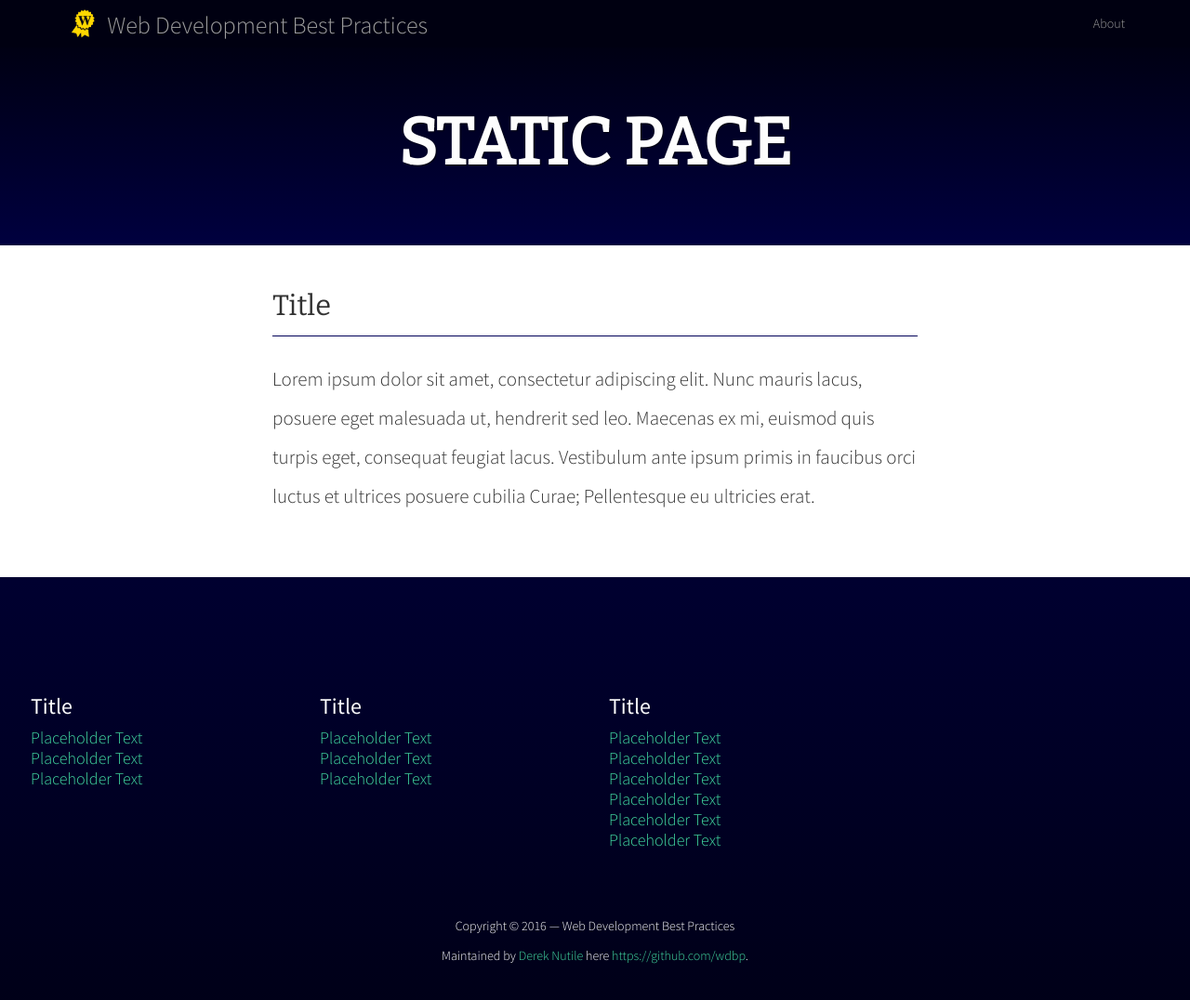
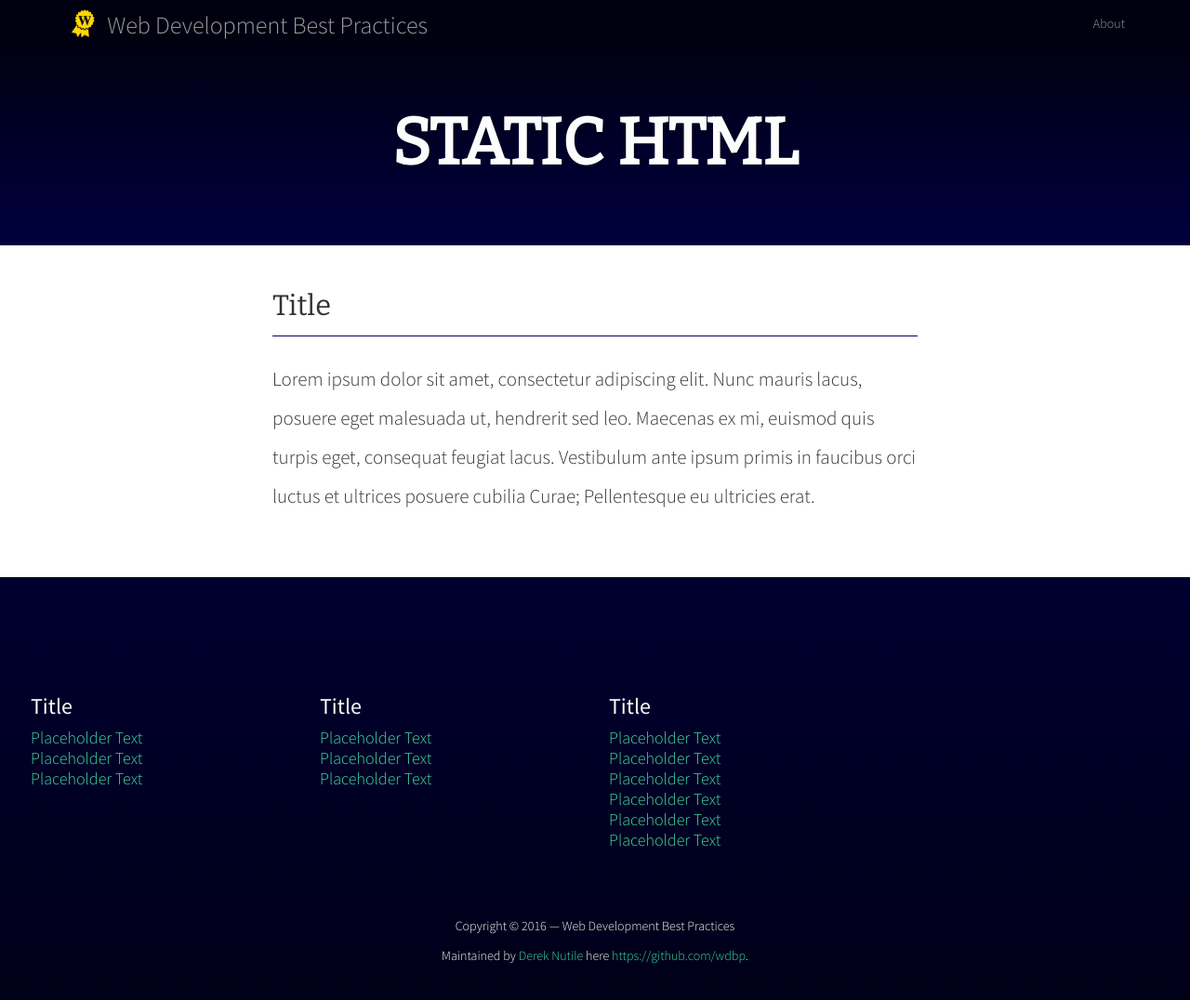
Before and after one commit to wdbp/wdbp.github.io, a Jekyll site: the page built from static/index.html, in a window 1280 px wide and 1213 px high. Shown: the top 1076 px of the window at 93% size. Built offline with Jekyll 4.4.1, drawn with Linux system fonts in a browser that asks for light colours.

Commit message:
edit/header - Removes the word Page from headers
Several pages had a header title that included the word Page at the
end.  This commit removes that word.

```diff
--- a/dvcs/index.html
+++ b/dvcs/index.html
@@ -2,7 +2,7 @@
 layout: default
 title: "Version Control"
 navbar: "dvcs"
-header: "Version Control Page"
+header: "Version Control"
 ---
 
 <section id="dvcs">
--- a/javascript/index.html
+++ b/javascript/index.html
@@ -2,7 +2,7 @@
 layout: default
 title: "Javascript"
 navbar: "javascript"
-header: "Javascript Page"
+header: "Javascript"
 ---
 
 <section id="javascript">
--- a/operations/index.html
+++ b/operations/index.html
@@ -2,7 +2,7 @@
 layout: default
 title: "Operations"
 navbar: "operations"
-header: "Operations Page"
+header: "Operations"
 ---
 
 <section id="operations">
--- a/php/index.html
+++ b/php/index.html
@@ -2,7 +2,7 @@
 layout: default
 title: "PHP"
 navbar: "php"
-header: "PHP Page"
+header: "PHP"
 ---
 
 <section id="php">
--- a/static/index.html
+++ b/static/index.html
@@ -2,7 +2,7 @@
 layout: default
 title: "Static"
 navbar: "static"
-header: "Static Page"
+header: "Static HTML"
 ---
 
 <section id="static">
```
